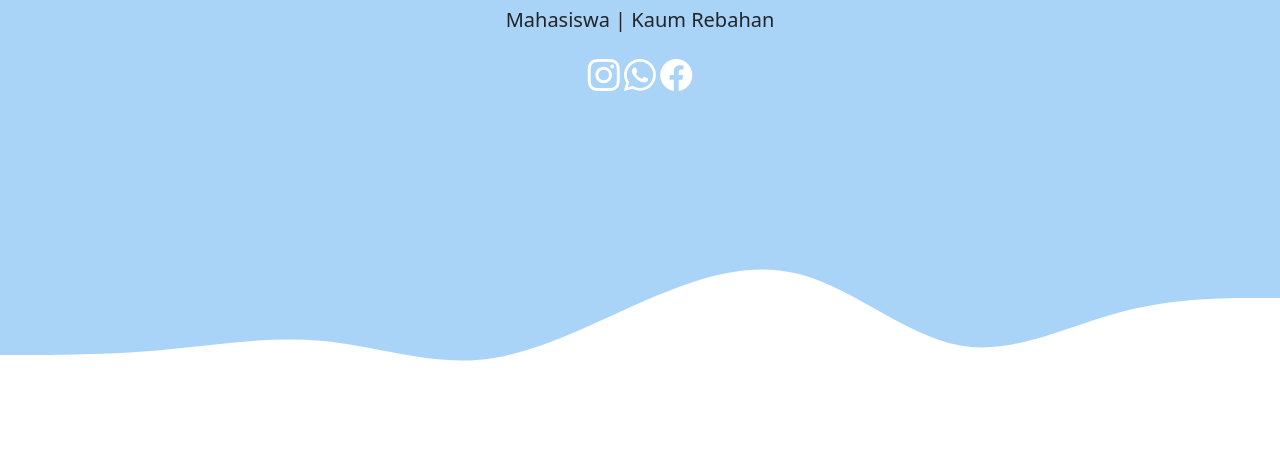
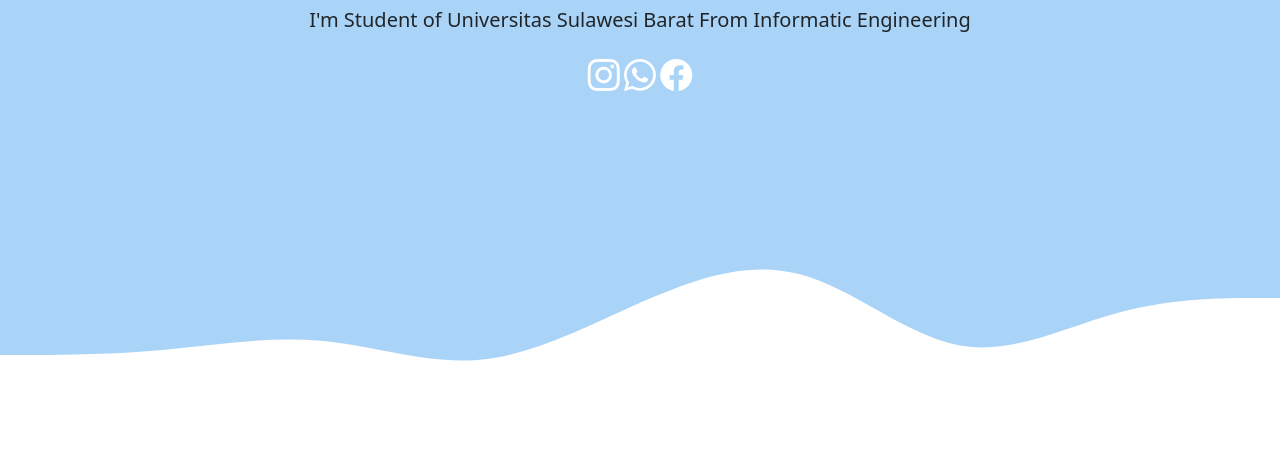
Before and after one commit to nrsyaridah/webdevii, a plain HTML site: page index.html in a window 1280 px wide. Shown: the part 335-800 px from the top of the page. Drawn offline with nearby package versions, Linux system fonts and the light colour scheme.

Commit message:
landing page

```diff
--- a/index.html
+++ b/index.html
@@ -49,7 +49,7 @@
     <section class="jumbotron text-center">
       <img src="img/IMG_20220622_185806.png" alt="St Nur Syaridah" width="200" class="rounded-circle img-thumbnail" />
       <h1 class="display-4">St Nur Syaridah</h1>
-      <p class="lead">Mahasiswa | Kaum Rebahan</p>
+      <p class="lead">I'm Student of Universitas Sulawesi Barat From Informatic Engineering</p>
       <a href="https://www.instagram.com/nrsyaridah04/"><i class="bi bi-instagram fs-2 no-decoration"></i></a>
       <a href="https://web.whatsapp.com/send?phone=6282196372084&text=halo"><i class="bi bi-whatsapp fs-2 no-decoration"></i></a>
       <a href="https://www.facebook.com/nur.saida.16121"><i class="bi bi-facebook fs-2 no-decoration"></i></a>
```
